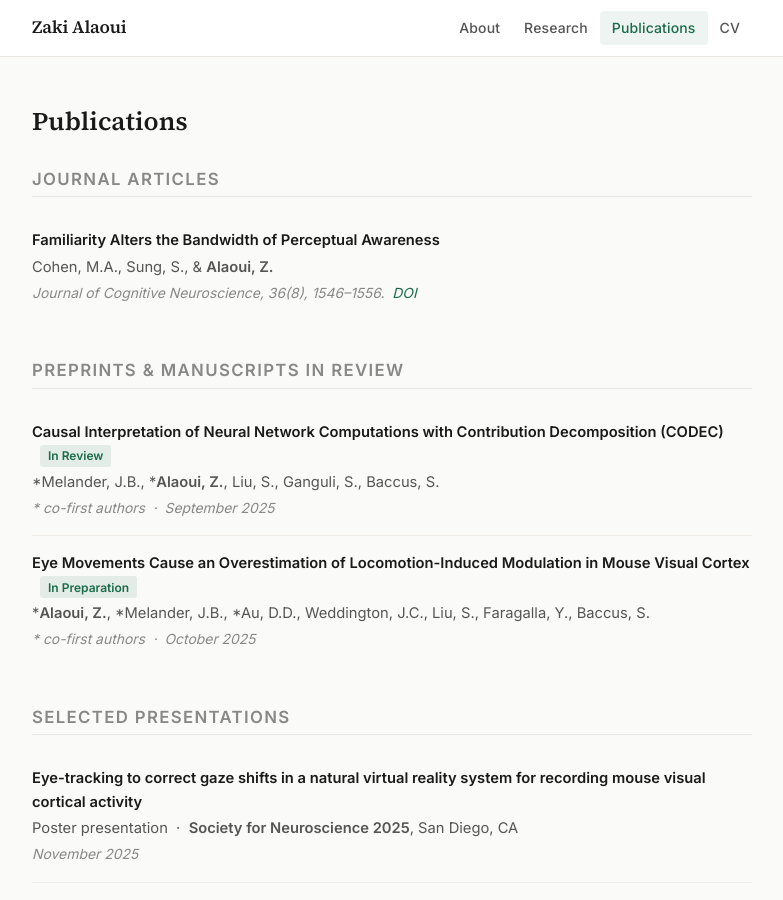
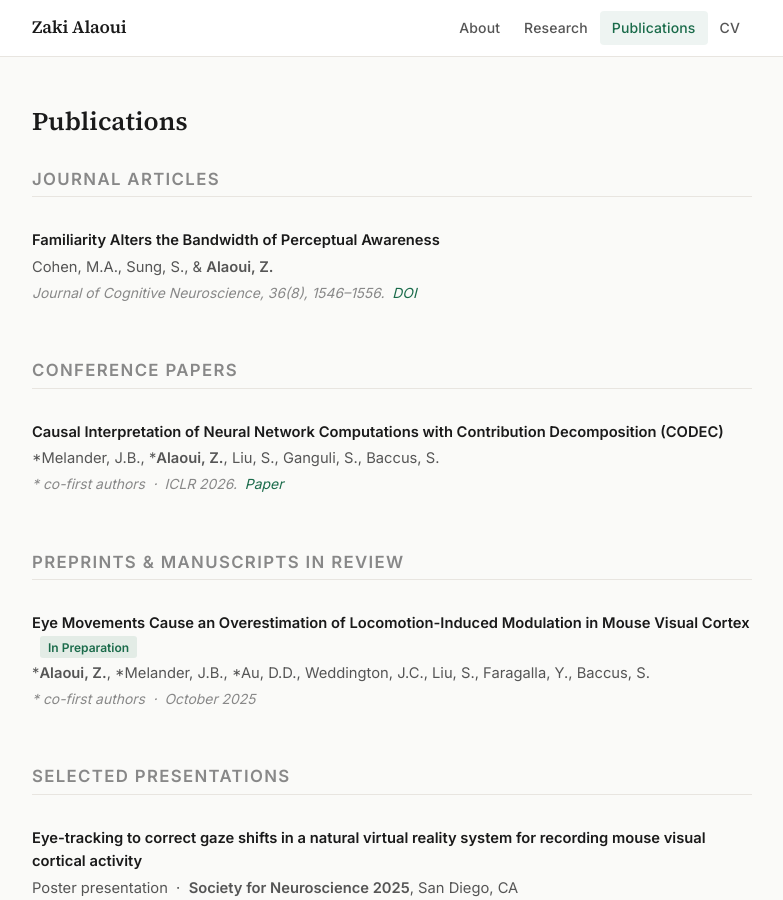
Before and after one commit to zalaoui3/zalaoui3.github.io, a Jekyll site: the page built from publications.md, in a window 1280 px wide and 900 px high. Shown: the whole window, without its empty margins (248-1031 px from the left). Built offline with Jekyll 4.4.1, drawn with Linux system fonts in a browser that asks for light colours.

Commit message:
Update CODEC to published ICLR 2026 paper with link
Moves CODEC out of 'in review' status into a new Conference Papers
section, linking to the ICLR proceedings page.

Co-Authored-By: Claude Sonnet 5 <noreply@anthropic.com>

```diff
--- a/publications.md
+++ b/publications.md
@@ -13,17 +13,19 @@ title: Publications
   </li>
 </ul>
 
+## Conference Papers
+
+<ul class="pub-list">
+  <li class="pub-item">
+    <span class="pub-title">Causal Interpretation of Neural Network Computations with Contribution Decomposition (CODEC)</span>
+    <div class="pub-authors">*Melander, J.B., *<strong>Alaoui, Z.</strong>, Liu, S., Ganguli, S., Baccus, S.</div>
+    <div class="pub-venue">* co-first authors &nbsp;&middot;&nbsp; <em>ICLR 2026.</em> &nbsp;<a href="https://proceedings.iclr.cc/paper_files/paper/2026/hash/3b36297debce91932600be70800bc094-Abstract-Conference.html">Paper</a></div>
+  </li>
+</ul>
+
 ## Preprints & Manuscripts in Review
 
 <ul class="pub-list">
-  <li class="pub-item">
-    <span class="pub-title">
-      Causal Interpretation of Neural Network Computations with Contribution Decomposition (CODEC)
-      <span class="pub-status">In Review</span>
-    </span>
-    <div class="pub-authors">*Melander, J.B., *<strong>Alaoui, Z.</strong>, Liu, S., Ganguli, S., Baccus, S.</div>
-    <div class="pub-venue">* co-first authors &nbsp;&middot;&nbsp; September 2025</div>
-  </li>
   <li class="pub-item">
     <span class="pub-title">
       Eye Movements Cause an Overestimation of Locomotion-Induced Modulation in Mouse Visual Cortex
```
